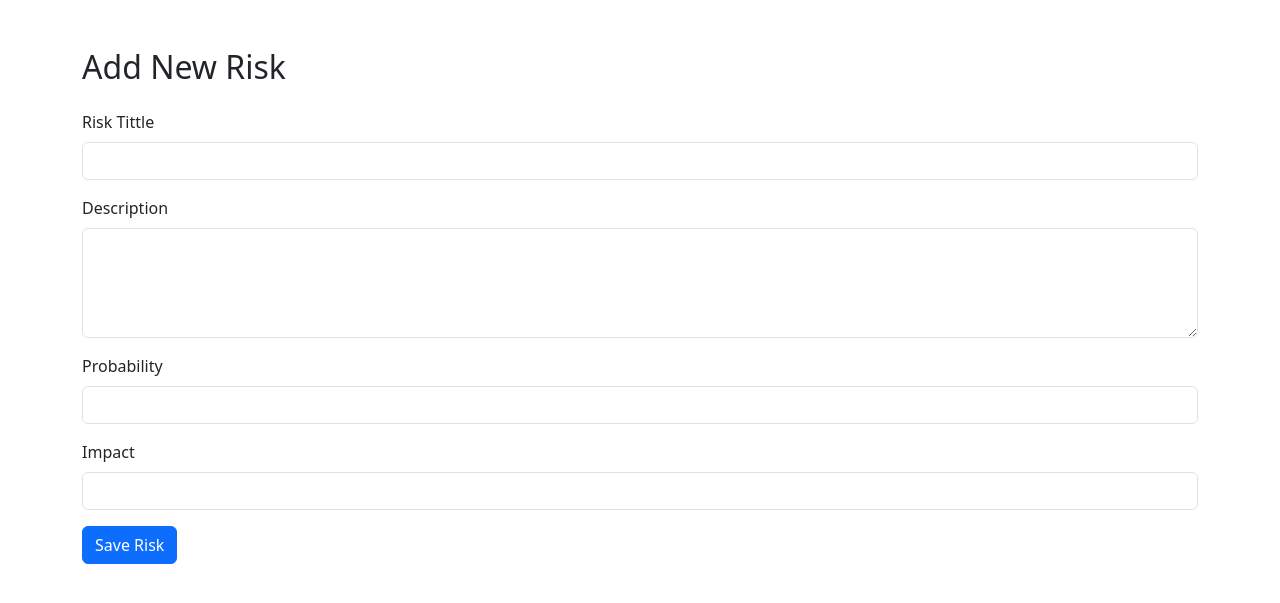
After one commit to luxke/risk-management-tool, a Flask app: page /add-risk in a window 1280 px wide. The commit adds this page. Shown: the top 603 px of the page. Run offline with Flask 3, Linux system fonts and the light colour scheme.

Commit message:
created a button add a new risk

```diff
--- a/app.py
+++ b/app.py
@@ -2,16 +2,69 @@ from flask import Flask, render_template
 from db import get_db_connection
 
 app = Flask(__name__)
+
 @app.route('/')
 def dashboard():
+
     conn = get_db_connection()
-    cursor = conn.cursor()
+    cursor = conn.cursor(dictionary=True)
 
-    cursor.execute("SELECT COUNT(*) FROM risks")
-    total_risks = cursor.fetchone()[0]
+    # Total risks
+    cursor.execute("SELECT COUNT(*) AS total FROM risks")
+    total_risks = cursor.fetchone()['total']
+
+    # Get all risks
+    cursor.execute("""
+        SELECT
+            Risk_id,
+            Tittle,
+            Probability,
+            Impact,
+            Score,
+            status
+        FROM risks
+    """)
+
+    risks = cursor.fetchall()
+
     conn.close()
 
-    return render_template("dashboard.html", total_risks=total_risks)
+    return render_template(
+        "dashboard.html",
+        total_risks=total_risks,
+        risks=risks
+    )
+
+
+from flask import request, redirect
+
+@app.route('/add-risk', methods=['GET', 'POST'])
+def add_risk():
+
+    if request.method == 'POST':
+
+        Tittle = request.form['Tittle']
+        description = request.form['description']
+        probability = request.form['probability']
+        impact = request.form['impact']
+
+        score = int(probability) * int(impact)
+
+        conn = get_db_connection()
+        cursor = conn.cursor()
+
+        cursor.execute("""
+            INSERT INTO risks
+            (Tittle, Description, Probability, Impact, Score)
+            VALUES (%s,%s,%s,%s,%s)
+        """, (Tittle, description, probability, impact, score))
+
+        conn.commit()
+        conn.close()
+
+        return redirect('/')
+
+    return render_template("add_risk.html")
 
 if __name__ == '__main__':
     app.run(debug=True)
--- /dev/null
+++ b/templates/add_risk.html
@@ -0,0 +1,71 @@
+<!DOCTYPE html>
+<html lang="en">
+<head>
+    <meta charset="UTF-8">
+    <meta name="viewport" content="width=device-width, initial-scale=1.0">
+    <title>Add Risk</title>
+
+    <link href="https://cdn.jsdelivr.net/npm/bootstrap@5.3.3/dist/css/bootstrap.min.css" rel="stylesheet">
+</head>
+
+<body>
+
+<div class="container mt-5">
+
+    <h2 class="mb-4">Add New Risk</h2>
+
+    <form method="POST">
+
+        <div class="mb-3">
+            <label class="form-label">Risk Tittle</label>
+            <input
+                type="text"
+                class="form-control"
+                name="Tittle"
+                required>
+        </div>
+
+        <div class="mb-3">
+            <label class="form-label">Description</label>
+
+            <textarea
+                class="form-control"
+                rows="4"
+                name="description"
+                required></textarea>
+        </div>
+
+        <div class="mb-3">
+            <label class="form-label">Probability</label>
+
+            <input
+                type="number"
+                min="1"
+                max="10"
+                class="form-control"
+                name="probability"
+                required>
+        </div>
+
+        <div class="mb-3">
+            <label class="form-label">Impact</label>
+
+            <input
+                type="number"
+                min="1"
+                max="10"
+                class="form-control"
+                name="impact"
+                required>
+        </div>
+
+        <button class="btn btn-primary">
+            Save Risk
+        </button>
+
+    </form>
+
+</div>
+
+</body>
+</html>
```
Also changed, not shown: templates/dashboard.html (+46 -0 lines), templates/addrisk.html (deleted).
